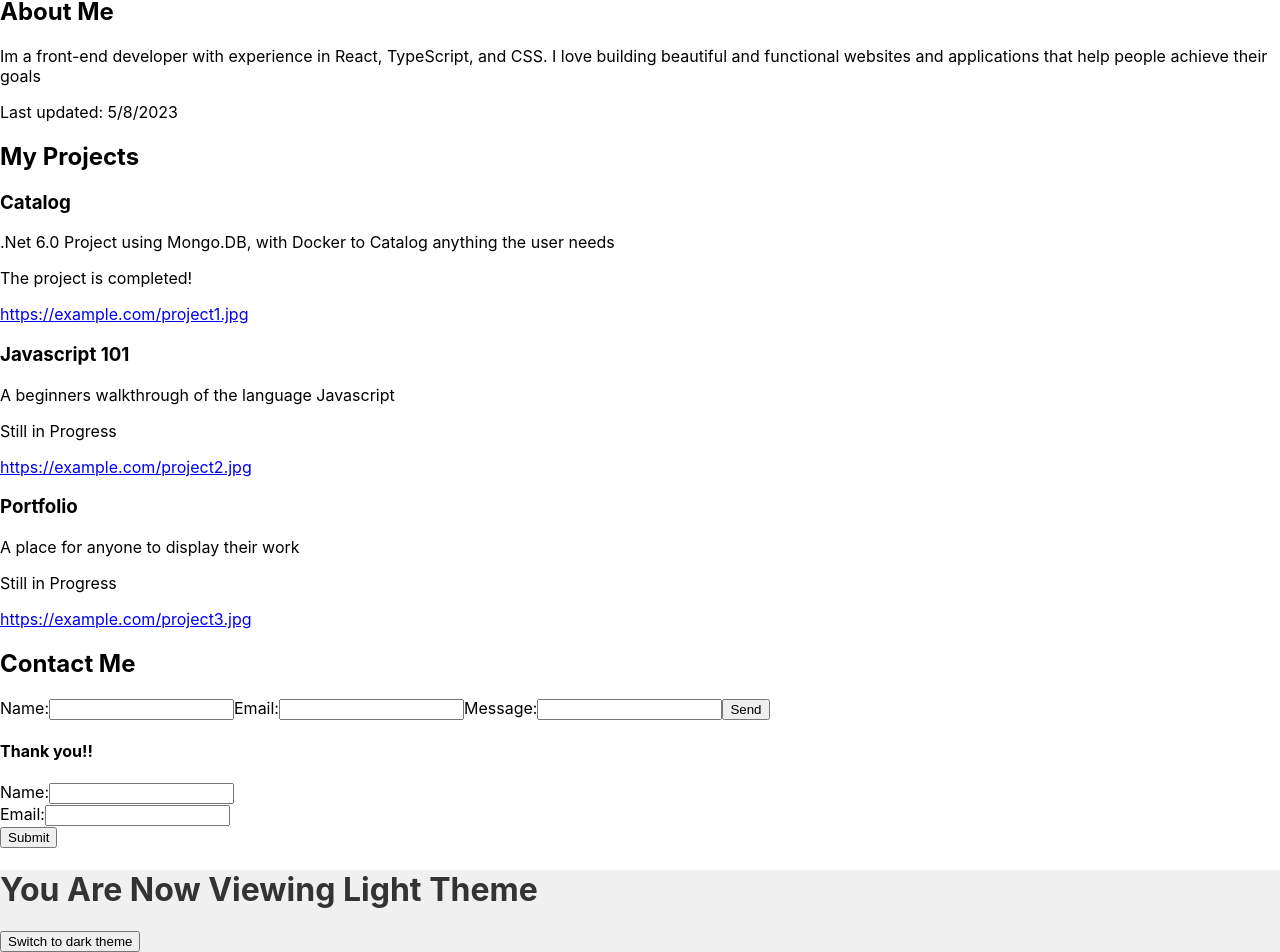
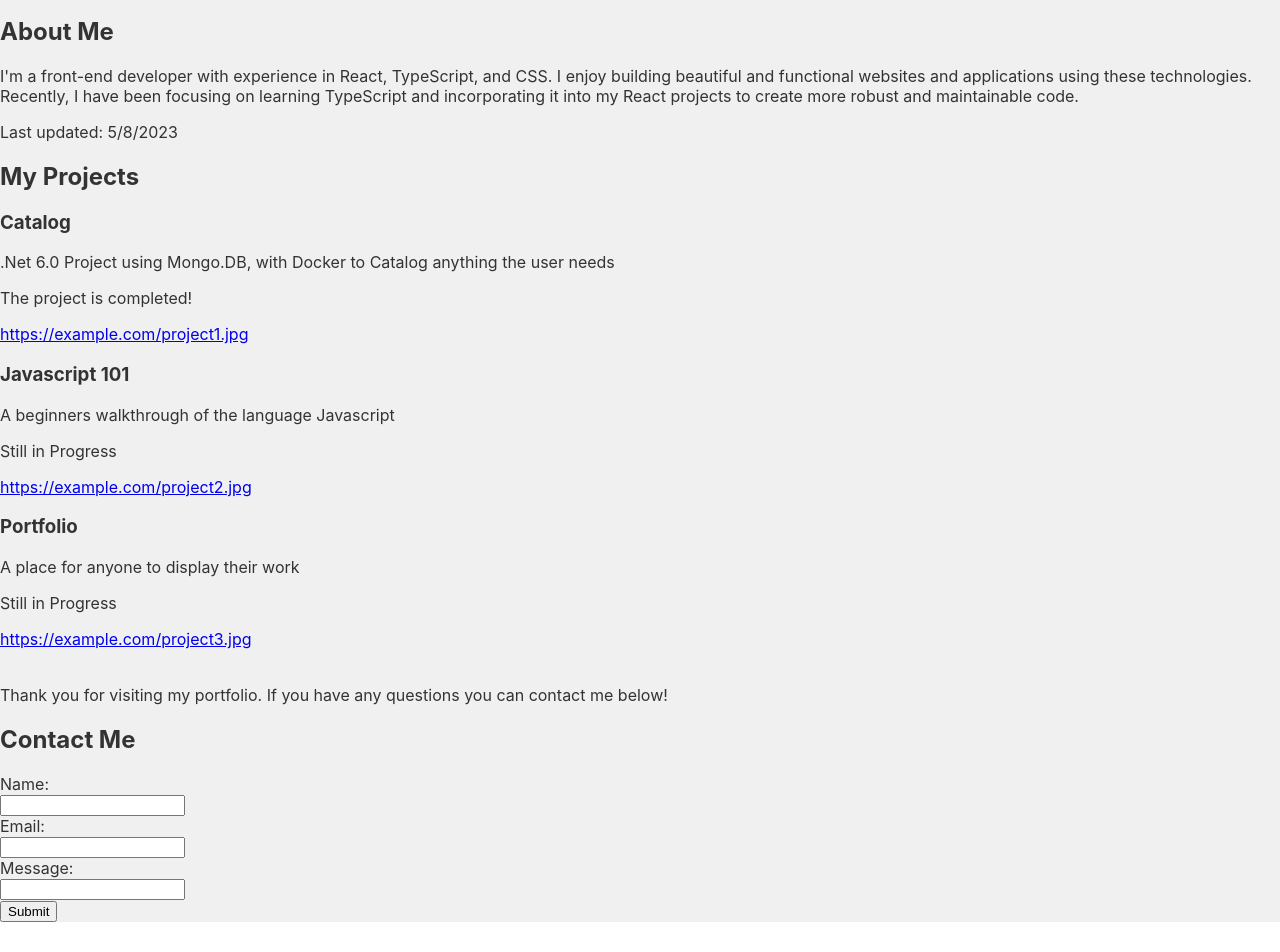
Before and after one commit to hthrmdn8/Portfolio, a React (Create React App) app: page / in a window 1280 px wide. Shown: the part 183-1135 px from the top of the page. After the commit the page ends 1105 px from the top, so only its background shows below. Built offline with nearby package versions, Linux system fonts and the light colour scheme.

Commit message:
Taking out unused code, made hrefs in header work, added theme to whole page, changed placement of theme button, changed useEffect to use theme instead of title, changed form to useRef, added comments

```diff
--- a/src/components/About.tsx
+++ b/src/components/About.tsx
@@ -1,17 +1,20 @@
-//Basic Props
+// Define the type of the props passed to the About component
 type AboutProps = {
   description: string
   lastUpdated: string
 }
 
+// Define the About component which receives props of type AboutProps
 function About(props: AboutProps) {
+
+  // Render the following JSX code:
   return (
-    <section>
+    <section id="about">
       <h2>About Me</h2>
       <p>{props.description}</p>
       <p>{props.lastUpdated}</p>
     </section>
   );
 }
-
+// Export the About component as the default export
 export default About;
--- a/src/components/App.tsx
+++ b/src/components/App.tsx
@@ -1,12 +1,13 @@
-import React, { useState, useReducer, useEffect } from 'react';
+import React, { useContext, } from 'react';
 import Header from './Header';
 import About from './About';
 import Contact from './Contact';
 import ProjectList from './ProjectList';
-import Form from './Form';
-import ThemeSwitch from './ThemeSwtich';
-import { ThemeProvider } from './context/ThemeSwitchContext';
+import ThemeSwitch from './ThemeSwitch';
+import { ThemeContext } from './context/ThemeSwitchContext';
+import { themeStyles } from '../styles/themeStyles';
 
+// Define an array of project objects
 const projectList = [
 
   {
@@ -14,7 +15,6 @@ const projectList = [
     description: '.Net 6.0 Project using Mongo.DB, with Docker to Catalog anything the user needs',
     finished: true,
     url: new URL('https://example.com/project1.jpg'),
-    comments: [],
     id: 1
   },
 
@@ -23,7 +23,6 @@ const projectList = [
     description: 'A beginners walkthrough of the language Javascript',
     finished: false,
     url: new URL('https://example.com/project2.jpg'),
-    comments: [],
     id: 2
   },
 
@@ -32,89 +31,30 @@ const projectList = [
     description: 'A place for anyone to display their work',
     finished: false,
     url: new URL('https://example.com/project3.jpg'),
-    comments: [],
     id: 3
   }
 
 ]
+// Define the main App component
+function App() {
+    // Use the useContext hook to access the theme and toggleTheme functions from the ThemeContext object
+  const { theme, toggleTheme } = useContext(ThemeContext);
+    // Access the appropriate styles object based on the current theme
+  const styles = themeStyles[theme];
 
-const handleFormChange = (event: React.ChangeEvent<HTMLInputElement>) => {
-  console.log(event.target.value);
-};
-
-const handleClick = (event: React.MouseEvent<HTMLButtonElement>, id: string) => {
-  console.log("Button Clicked", event, id);
-};
-
-
-function App() {
-
-  //useEffect is a hook that lets you run side effects after rendering
-  //the component. A side effect is any code that affects something outside
-  //of the component, such as updating the document title.
-
-  //This useEffect hook sets the document title to "My Portfolio" when the
-  //component is rendered. The second argument to useEffect is an array
-  //of dependencies. When any of the dependencies change, useEffect will
-  //re-run. In this case, the dependency array is title, so the effect
-  //will run when the 'Refresh Portfolio' button is pressed
-  //if array is left empty we would only run useEffect onMount
-  const [title, setTitle] = useState('My Portfolio');
-
-
-  //I know this is really simple, but I need ideas on what json to render if that is the route to go
-  //--maybe a job board page? Or project idea page??
-  useEffect(() => {
-    document.title = title;
-  }, [title]);
-
-
-  const lightTheme = {
-    'text-color': 'black',
-    'background-color': 'white',
-    'button-color': 'green',
-    'button-text': 'brown',
-
-  }
-
-  const darkTheme = {
-    'text-color': 'red',
-    'background-color': 'black',
-    'button-color': 'green',
-    'button-text': 'brown',
-
-  }
-  const themes = { darkTheme, lightTheme }
-
+  // Render the following JSX code:
   return (
-    <ThemeProvider>
-      <div className="App">
-        <h1>{title}</h1>
-        <button onClick={() => setTitle('Dynamic Portfolio: Always Evolving')}>
-          Refresh Portfolio
-        </button>
-
+      <div className="App"  style={{ backgroundColor: styles.backgroundColor, color: styles.color }}>
+        <h1>My Portfolio</h1>
         <Header />
-
-        <About description='Im a front-end developer with experience in React, TypeScript, and CSS. I love building beautiful and functional websites and applications that help people achieve their goals'
+        <ThemeSwitch />
+        <About description= "I'm a front-end developer with experience in React, TypeScript, and CSS. I enjoy building beautiful and functional websites and applications using these technologies. Recently, I have been focusing on learning TypeScript and incorporating it into my React projects to create more robust and maintainable code."
           lastUpdated='Last updated: 5/8/2023' />
-
-        <ProjectList projectList={projectList} />
-
-        <Contact
-          nameValue=''
-          emailValue=''
-          messageValue=''
-          handleFormChange={handleFormChange}
-          handleClick={handleClick}
-        />
-
-        <Form />
-
-        <ThemeSwitch />
+        <ProjectList projects={projectList} />
+        <br />
+        <Contact />
       </div>
-    </ThemeProvider>
   );
 }
-
+// Export the App component as the default export
 export default App;
--- a/src/components/Contact.tsx
+++ b/src/components/Contact.tsx
@@ -1,133 +1,86 @@
-import React, { useState, useReducer, useContext } from 'react';
-//npm install uuid
-//used to make unique identifier for the click event
-import { v4 as uuidv4 } from 'uuid';
+import React, { useRef, FormEvent, useContext, useState } from 'react';
+import { v4 as uuidv4 } from 'uuid'; // Import uuid
 
-type ContactProps = {
-  nameValue: string
-  emailValue: string
-  messageValue: string
-  //half the time this will not need parameters
-  handleFormChange: (event: React.ChangeEvent<HTMLInputElement>) => void
-  //half the time this will not need parameters
-  handleClick: (event: React.MouseEvent<HTMLButtonElement>, id: string) => void
-}
+const ContactComponent: React.FC = () => {
 
-type State = {
-  lastUpdated: string | null;
-};
+    // initializes the state variable message and its corresponding updater
+    // function setMessage using the useState hook. The initial value of message
+    // is the default message to be displayed in the component.
+    const [message, setMessage] = useState<string>('Thank you for visiting my portfolio. If you have any questions you can contact me below!');
 
-type Action = {
-  type: 'UPDATE_LAST_UPDATED';
-  payload: string;
-};
+    // declares four useRef variables which are used to reference the input fields in the form
+    const postIdRef = useRef<HTMLInputElement>(null);
+    const nameRef = useRef<HTMLInputElement>(null);
+    const emailRef = useRef<HTMLInputElement>(null);
+    const messageRef = useRef<HTMLInputElement>(null);
 
+    // declares a submit handler function for the form. It prevents the default form submission behavior,
+    // extracts the values of the form fields and generates a unique post ID using the uuidv4 function.
+    // It then logs the form data to the console and clears the form fields by resetting their values to an empty string.
+    // Finally, it sets the message state variable to a personalized message thanking the user for submitting
+    // their form and providing their name, message, and email.
+    const handleSubmit = (e: FormEvent<HTMLFormElement>): void => {
+        e.preventDefault();
 
-function Contact(props: ContactProps) {
-  //const { someValue, setSomeValue } = useContext(AppContext);
+        // Process the form data here
+        const postId = uuidv4();
+        const name = nameRef.current?.value || '';
+        const email = emailRef.current?.value || '';
+        const message = messageRef.current?.value || '';
 
-  //useState
-  //We are setting the state and the value we give it -in this case '' is the default value
-  //By using a function as the value returning '' this will not run each time our component is re-rendered,
-  //only the first time
-  const [postId, setPostId] = useState(() => '');
-  const [name, setName] = useState(() => '');
-  const [email, setEmail] = useState(() => '');
-  const [message, setMessage] = useState(() => '');
-  const [thankYou, setThankYou] = useState(() => 'Thank you!!')
-
-  //NOT BEING USED ATM
-  //useReducer
-  // const initialState = { lastUpdated: null };
-  // const reducer = (state: State, action: Action) => {
-  //   switch (action.type) {
-  //     case 'UPDATE_LAST_UPDATED':
-  //       return { lastUpdated: new Date().toLocaleString() };
-  //       default:
-  //       return state;
-  //   }
-  // };
-
-  // const [state, dispatch] = useReducer(reducer, initialState);
-
-  //when you update state the whole component rerenders.
-  const handleFormChange = (event: React.ChangeEvent<HTMLInputElement>) => {
-    const { name, value } = event.target;
-    switch (name) {
-      case 'name':
-        setName(prevValue => value);
-        break;
-      case 'email':
-        setEmail(prevValue => value);
-        break;
-      case 'message':
-        setMessage(prevValue => value);
-        break;
-      default:
-        break;
-    }
-    setPostId(prevValue => value);
-  };
-
-
-  const emailRegex = /^[^\s@]+@[^\s@]+\.[^\s@]+$/;
-
-  const handleSubmit = (event: React.MouseEvent<HTMLButtonElement>) => {
-    event.preventDefault();
-    if (!email) {
-      alert("Please enter your email address.");
+        // Validate form fields hits an early return to prevent form submission
+        if (!name || !email || !message) {
+        setMessage('Please fill out all fields.');
         return;
         }
 
-    if (!emailRegex.test(email)) {
-      alert("Please enter a valid email address.");
-      return;
+        console.log('Name:', name);
+        console.log('Email:', email);
+        console.log('Message:', message);
+        console.log("Post ID:", postId)
+
+        // Clear the form fields
+        if (nameRef.current) {
+            nameRef.current.value = '';
       }
 
-    console.log(event)
-    // console.log(name)
-    // console.log(email)
-    // console.log(message)
-    // console.log(postId)
-    setThankYou(`Thank you, ${name}. I will be contacting you at ${email} very soon thank you for your message!! ${message}`)
-    {/*using uuidV4 as the id maybe going too far, but I got interested so I figured it out*/ }
-    props.handleClick(event, uuidv4());
-    //dispatch({ type: 'UPDATE_LAST_UPDATED' })
+        if (emailRef.current) {
+            emailRef.current.value = '';
+      }
+        if (messageRef.current) {
+            messageRef.current.value = '';
+      }
+
+        if (postIdRef.current) {
+            postIdRef.current.value = '';
+      }
+
+        setMessage(`Thank you, ${name}! We have received your message: ${message}. We'll get back to you at ${email} shortly.`);
+
     };
 
+    // the JSX code that renders the component
     return (
-
-    <section>
+      <div id="contact">
+      {message && <p>{message}</p>}
       <h2>Contact Me</h2>
-      <form>
-        <label>
-          Name:
-          <input type="text" name="name" defaultValue={name} onChange={handleFormChange} />
-        </label>
-        <label>
-          Email:
-          <input type="email" name="email" defaultValue={email} onChange={handleFormChange} />
-        </label>
-        <label>
-          Message:
-          <input type="text" name="message" defaultValue={message} onChange={handleFormChange} />
-        </label>
-
-        <input type="text" defaultValue={postId} hidden />
-
-        <button type="submit" onClick={handleSubmit}>Send</button>
-        <h4>{thankYou}</h4>
-
-
-        {/*  //NOT BEING USED ATM
-
-         <div>First Code Written Ever: {someValue}</div>
-        <button onClick={() => setSomeValue('Hello, World!')}>Press</button>
-        <div>Last Updated: {state.lastUpdated}</div> */}
-
+        <form onSubmit={handleSubmit}>
+            <label htmlFor="name">Name:</label>
+            <br/>
+            <input type="text" id="name" name="name" ref={nameRef} />
+            <br />
+            <label htmlFor="email">Email:</label>
+            <br/>
+            <input type="email" id="email" name="email" ref={emailRef} />
+            <br />
+            <label htmlFor="name">Message:</label>
+            <br/>
+            <input type="text" id="message" name="message" ref={messageRef} />
+            <br />
+            <button type="submit">Submit</button>
         </form>
-    </section>
+      </div>
     );
-}
-
-export default Contact;
+};
+// Export the Contact component as the default export
+export default ContactComponent;
--- a/src/components/Form.tsx
+++ /dev/null
@@ -1,40 +0,0 @@
-import React, { useRef, FormEvent } from 'react';
-
-const FormComponent: React.FC = () => {
-    const nameRef = useRef<HTMLInputElement>(null);
-    const emailRef = useRef<HTMLInputElement>(null);
-
-    const handleSubmit = (e: FormEvent<HTMLFormElement>): void => {
-        e.preventDefault();
-
-        // Process the form data here
-        const name = nameRef.current?.value || '';
-        const email = emailRef.current?.value || '';
-
-        console.log('Name:', name);
-        console.log('Email:', email);
-
-        // Clear the form fields
-        if (nameRef.current) {
-            nameRef.current.value = '';
-        }
-
-        if (emailRef.current) {
-            emailRef.current.value = '';
-        }
-    };
-
-    return (
-        <form onSubmit={handleSubmit}>
-            <label htmlFor="name">Name:</label>
-            <input type="text" id="name" name="name" ref={nameRef} />
-            <br />
-            <label htmlFor="email">Email:</label>
-            <input type="email" id="email" name="email" ref={emailRef} />
-            <br />
-            <button type="submit">Submit</button>
-        </form>
-    );
-};
-
-export default FormComponent;
--- a/src/components/ProjectList.tsx
+++ b/src/components/ProjectList.tsx
@@ -1,32 +1,24 @@
-// import { useContext } from 'react';
-// import { CommentsContext } from './context/CommentsContext';
 import { URL } from 'url';
-// import { v4 as uuidv4 } from 'uuid';
-import Comment from './Comments'
 
-
-
-//working with props, and arrays
-type ProjectListProps = {
-  projectList: {
+// Define the type for the props that will be passed to the ProjectList component.
+// It is an object that contains an array of project objects.
+type ProjectListProps ={
+    projects: {
     title: string
     url: URL
     description: string
     finished: boolean
-    comments: Comment[]
     id: number
-  }[]
+} []
 }
 
-const ProjectList = ({ projectList }: ProjectListProps) => {
-  // const ProjectList = (props: ProjectListProps) => {
-  // const { comments, addComment } = useContext(CommentsContext);
-
-
+// Define the ProjectList component which takes in the projects prop.
+const ProjectList = (props: ProjectListProps) => {
+    // Render the following JSX code:
     return (
-    <div>
+        <div id="projects">
                   <h2>My Projects</h2>
-      {projectList.map(project => {
+            {props.projects.map(project => {
                 return (
                     <div key={project.id}>
                     <h3>{project.title}</h3>
@@ -36,23 +28,6 @@ const ProjectList = ({ projectList }: ProjectListProps) => {
                 : 'Still in Progress'}</p>
                      <a href={project.url.toString()}>{project.url.toString()}</a>
                      <div>
-              {/* <input type="text" />
-
-                      <button onClick={() => addComment}>
-                        Add Comment
-                        </button>
-                      <ul>
-
-                      </ul>
-
-                      {project.comments.length > 0 && (
-                        <ul>
-                      {project.comments.map((comment: Comment, index: number) => (
-                     <li key={index}>{comment.text}</li>
-
-                          ))}
-                        </ul>
-                      )}*/}
                       </div>
                     </div>
                 )
@@ -62,4 +37,5 @@ const ProjectList = ({ projectList }: ProjectListProps) => {
             )
     }
 
+// Export the ProjectList component as the default export
     export default ProjectList
--- a/src/components/ThemeSwtich.tsx
+++ b/src/components/ThemeSwitch.tsx
@@ -1,22 +1,21 @@
-import React, { useContext, useEffect } from 'react';
-import { ThemeProvider, ThemeContext } from './context/ThemeSwitchContext';
+import React, { useContext, useEffect, useState } from 'react';
+import { ThemeContext } from './context/ThemeSwitchContext';
 import { themeStyles } from '../styles/themeStyles';
 
 const ThemeSwitch: React.FC = () => {
     const { theme, toggleTheme } = useContext(ThemeContext);
     const styles = themeStyles[theme];
 
+    useEffect(() => {
+        document.title = `${theme === 'light' ? 'Light' : 'Dark'} Theme`;
+      }, [theme]);
+
     return (
-        // <ThemeProvider>
         <div style={{ backgroundColor: styles.backgroundColor, color: styles.color }}>
-            <h1>
-                You Are Now Viewing {(theme === 'light') ? 'Light' : 'Dark'} Theme
-            </h1>
             <button onClick={toggleTheme}>
-                Switch to {(theme === 'light') ? 'dark' : 'light'} theme
+                Switch to {theme === 'light' ? 'dark' : 'light'} theme
             </button>
         </div>
-        // </ThemeProvider>
     );
 };
 
--- a/src/index.tsx
+++ b/src/index.tsx
@@ -3,14 +3,18 @@ import ReactDOM from 'react-dom/client';
 import './index.css';
 import App from './components/App';
 import reportWebVitals from './reportWebVitals';
+import { ThemeProvider } from './components/context/ThemeSwitchContext';
 
 const root = ReactDOM.createRoot(
   document.getElementById('root') as HTMLElement
 );
 root.render(
+  <ThemeProvider>
   <React.StrictMode>
     <App />
   </React.StrictMode>
+  </ThemeProvider>
+
 );
 
 // If you want to start measuring performance in your app, pass a function
```
Also changed, not shown: src/components/Comments.tsx (deleted, +0 -11 lines), src/components/DifferentForm.tsx (deleted, +0 -91 lines), src/components/Header.tsx (+13 -13 lines). Lines whose indentation alone changed are shown as unchanged.
